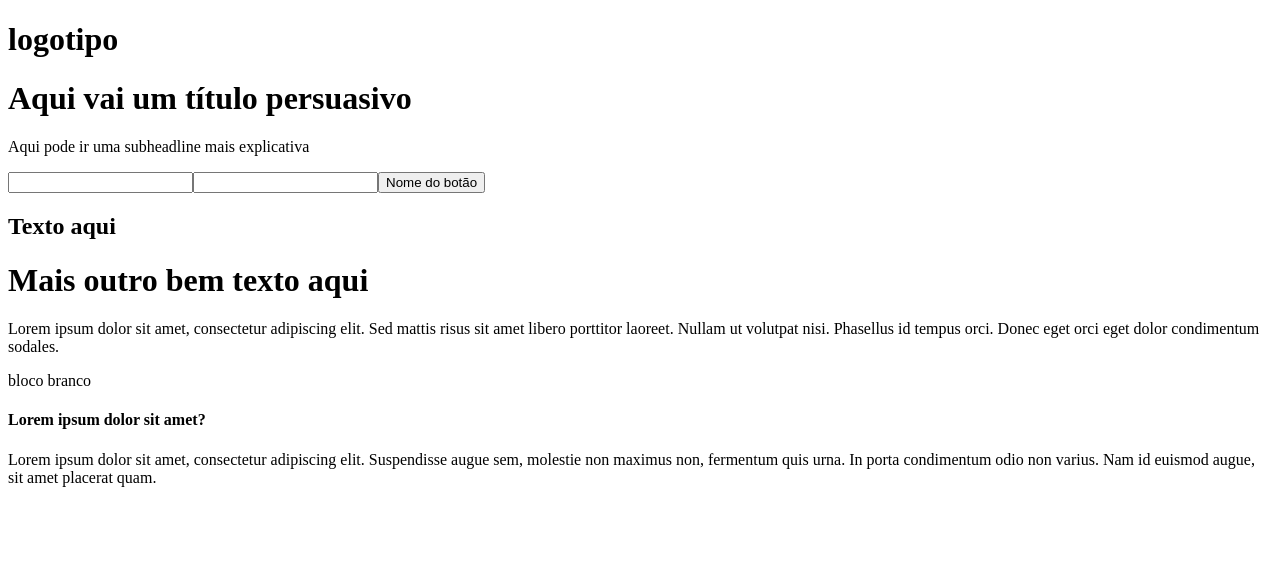
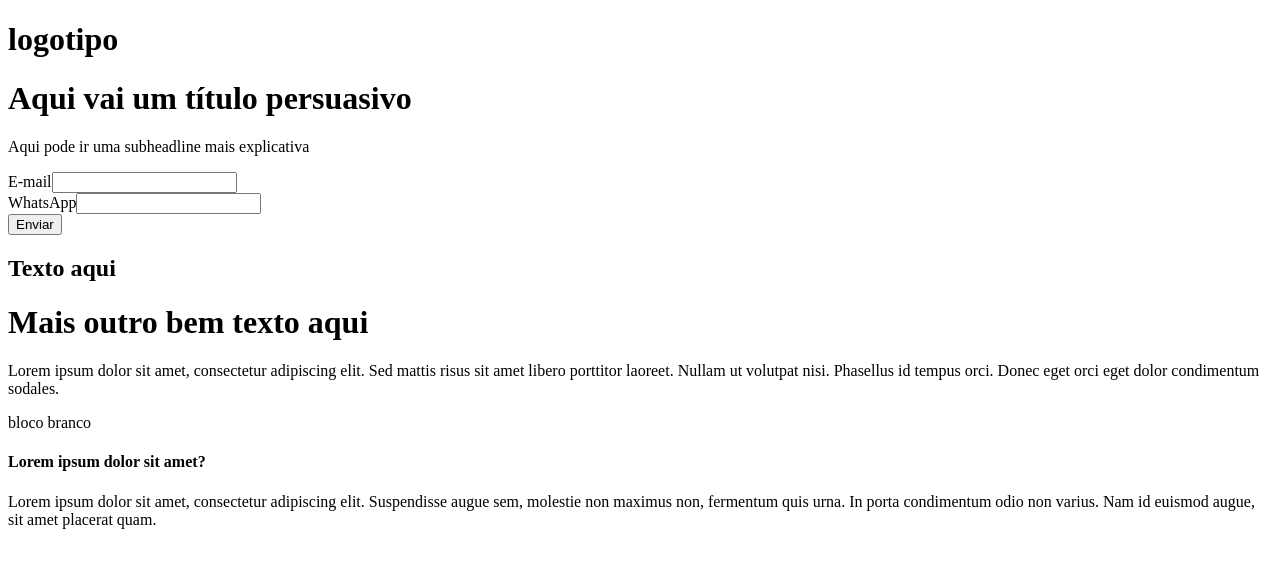
Before and after one commit to Jana-SI/Landing_Page_WD, a Nuxt app: page / in a window 1280 px wide. Shown: the top 568 px of the page. Built offline with nearby package versions, Linux system fonts and the light colour scheme.

Commit message:
Formulario funcionando.

```diff
--- /dev/null
+++ b/app/components/Button/index.vue
@@ -0,0 +1,13 @@
+<template>
+    <button :type="type">
+        <slot></slot>
+    </button>
+</template>
+
+<script setup>
+defineProps({
+  type: {
+    type: String
+  }
+})
+</script>
--- a/app/components/Form/index.vue
+++ b/app/components/Form/index.vue
@@ -1,7 +1,105 @@
 <template>
-    <form action="">
-        <input type="email" name="" id="">
-        <input type="text">
-        <button>Nome do botão</button>
+  <div>
+    <form @submit.prevent="handleSubmit" class="form-lead">
+      <!-- Campo E-mail -->
+      <Input
+        label="E-mail"
+        type="email"
+        v-model="email"
+        @blur="validateEmail"
+      />
+      <span v-if="errors.email">{{ errors.email }}</span>
+
+      <!-- Campo WhatsApp -->
+      <Input
+        label="WhatsApp"
+        type="tel"
+        v-model="whatsapp"
+        @blur="validateWhatsapp"
+        @input="maskWhatsapp"
+      />
+      <span v-if="errors.whatsapp">{{ errors.whatsapp }}</span>
+
+      <Button type="submit">Enviar</Button>
+
+      <p v-if="successMessage">{{ successMessage }}</p>
     </form>
+
+    <!-- Exibição do último dado salvo -->
+    <div v-if="dados" class="dados-enviados">
+      <h3>Último envio:</h3>
+      <p>📧 {{ dados.email }} | 📱 {{ dados.whatsapp }}</p>
+    </div>
+  </div>
 </template>
+
+<script setup>
+import { ref, onMounted } from "vue";
+
+const email = ref("");
+const whatsapp = ref("");
+const errors = ref({});
+const successMessage = ref("");
+const dados = ref(null);
+
+onMounted(() => {
+  const salvo = localStorage.getItem("dadosForm");
+  if (salvo) {
+    dados.value = JSON.parse(salvo);
+  }
+});
+
+const maskWhatsapp = () => {
+  let num = whatsapp.value.replace(/\D/g, "");
+  if (num.length <= 10) {
+    whatsapp.value = num.replace(/(\d{2})(\d{4})(\d{0,4})/, "($1) $2-$3");
+  } else {
+    whatsapp.value = num.replace(/(\d{2})(\d{5})(\d{0,4})/, "($1) $2-$3");
+  }
+};
+
+const validateEmail = () => {
+  if (!email.value) {
+    errors.value.email = "O campo e-mail é obrigatório.";
+  } else if (!/^[^\s@]+@[^\s@]+\.[^\s@]+$/.test(email.value)) {
+    errors.value.email = "Informe um e-mail válido.";
+  } else {
+    delete errors.value.email;
+  }
+};
+
+const validateWhatsapp = () => {
+  const cleaned = whatsapp.value.replace(/\D/g, "");
+  if (!whatsapp.value) {
+    errors.value.whatsapp = "O campo WhatsApp é obrigatório.";
+  } else if (cleaned.length < 10 || cleaned.length > 11) {
+    errors.value.whatsapp = "Informe um número válido com DDD.";
+  } else {
+    delete errors.value.whatsapp;
+  }
+};
+
+const handleSubmit = () => {
+  validateEmail();
+  validateWhatsapp();
+
+  if (Object.keys(errors.value).length === 0) {
+    successMessage.value = "Formulário enviado com sucesso!";
+    dados.value = {
+      email: email.value,
+      whatsapp: whatsapp.value,
+    };
+    localStorage.setItem("dadosForm", JSON.stringify(dados.value));
+    email.value = "";
+    whatsapp.value = "";
+
+    setTimeout(() => {
+      dados.value = null;
+      localStorage.removeItem("dadosForm");
+      successMessage.value = "";
+    }, 5000);
+  } else {
+    successMessage.value = "";
+  }
+};
+</script>
--- /dev/null
+++ b/app/components/Input/index.vue
@@ -0,0 +1,23 @@
+<template>
+  <div>
+    <label :for="id">{{ label }}</label>
+    <input
+      :id="id"
+      :type="type"
+      :value="modelValue"
+      @input="$emit('update:modelValue', $event.target.value)"
+      @blur="$emit('blur')"
+    />
+  </div>
+</template>
+
+<script setup>
+const props = defineProps({
+  label: { type: String, required: true },
+  id: { type: String, required: true },
+  type: { type: String, default: "text" },
+  modelValue: { type: String, required: true },
+});
+
+const emit = defineEmits(["update:modelValue", "blur"]);
+</script>
--- a/app/pages/index.vue
+++ b/app/pages/index.vue
@@ -1,7 +1,7 @@
 <template>
   <div>
-    <Header></Header>
-    <PageContainer></PageContainer>
+    <Header/>
+    <PageContainer/>
   </div>
 </template>
 
```
